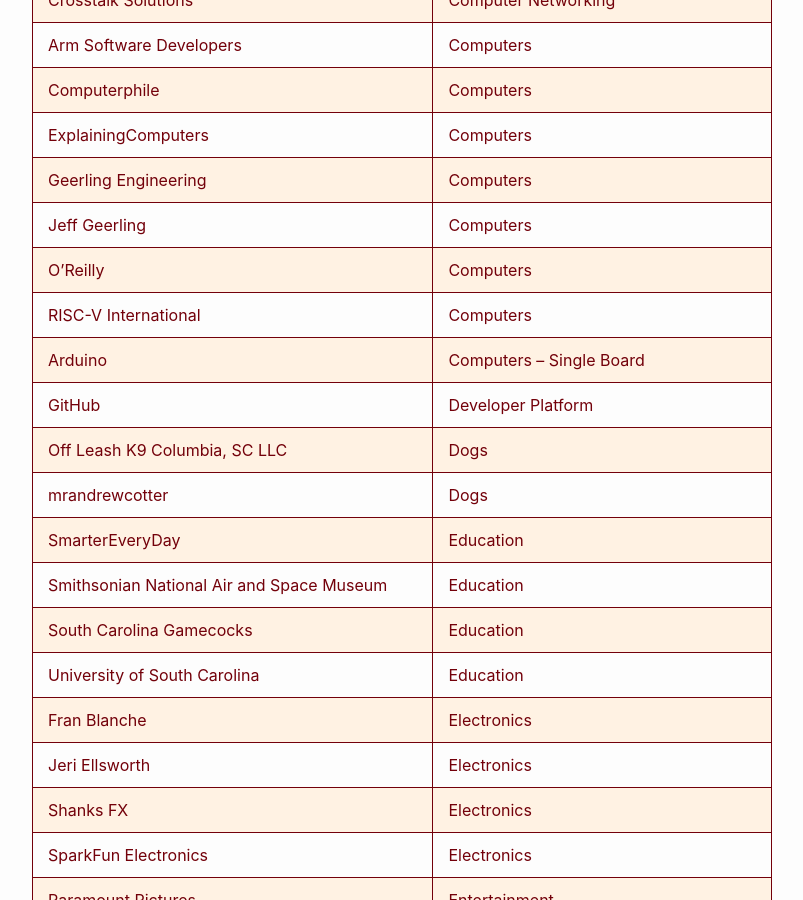
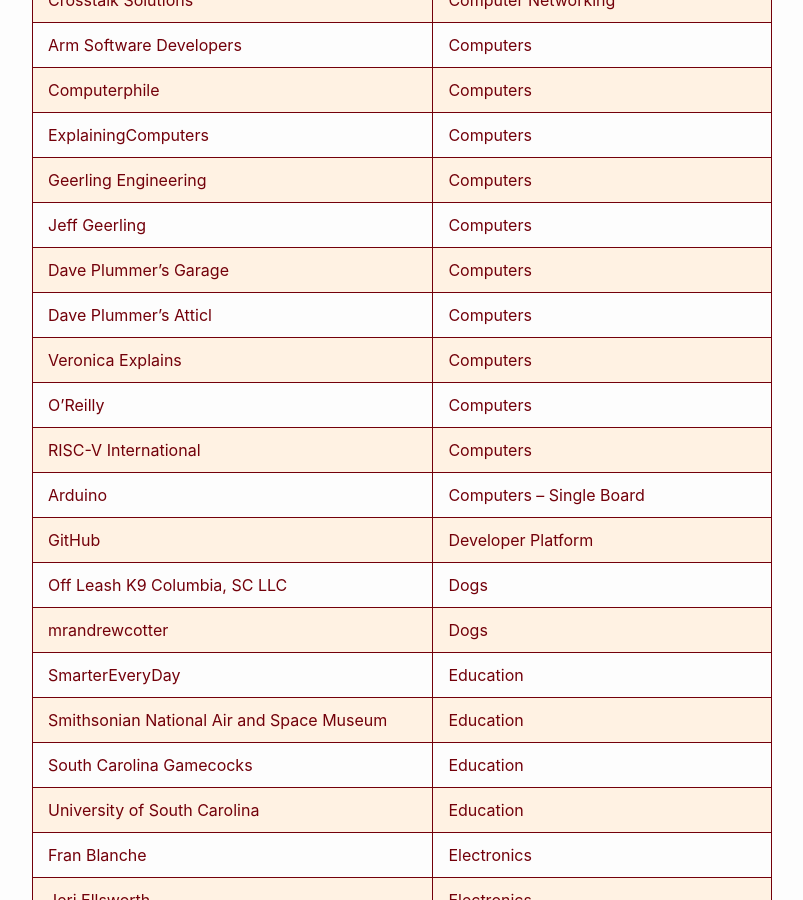
Before and after one commit to RalphHightower/RalphHightower, a Jekyll site: the page built from YouTubeSubscribedChannels.md, in a window 1280 px wide and 900 px high, scrolled down 1869 px. Shown: the whole window, without its empty margins (238-1041 px from the left). Built offline with Jekyll 4.4.1, drawn with Linux system fonts in a browser that asks for light colours; our own code applies the rules of GitHub Pages for plain Markdown files.

Commit message:
[docs](doc): YouTubeSubscribedChannels(extended description)
| [Dave Plummer's Garage](https://youtube.com/@DavesGarage? ) | Computers |
| [Dave Plummer's Atticl](https://youtube.com/@davepl? ) | Computers |
| [Veronica Explains](https://youtube.com/@VeronicaExplains? ) | Computers |

```diff
--- a/YouTubeSubscribedChannels.md
+++ b/YouTubeSubscribedChannels.md
@@ -18,6 +18,9 @@
 | [ExplainingComputers](https://youtube.com/@ExplainingComputers ) | Computers |
 | [Geerling Engineering](https://youtube.com/@GeerlingEngineering ) | Computers |
 | [Jeff Geerling](https://youtube.com/@JeffGeerling ) | Computers |
+| [Dave Plummer's Garage](https://youtube.com/@DavesGarage? ) | Computers |
+| [Dave Plummer's Atticl](https://youtube.com/@davepl? ) | Computers |
+| [Veronica Explains](https://youtube.com/@VeronicaExplains? ) | Computers |
 | [O'Reilly](https://youtube.com/@oreilly ) | Computers |
 | [RISC-V International](https://youtube.com/@RISCVInternational ) | Computers |
 | [Arduino](https://youtube.com/@Arduino ) | Computers – Single Board |
```
